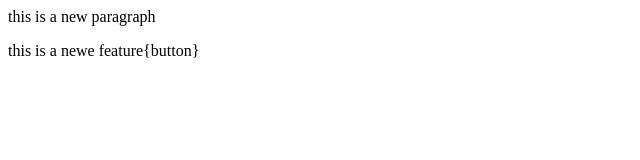
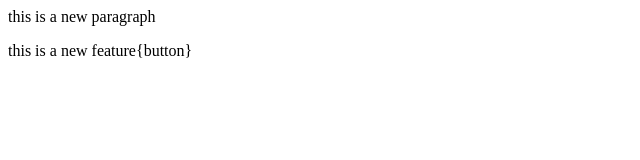
Before and after one commit to Veeresh5844/LocalRepo, a plain HTML site: page index.html in a window 1280 px wide. Shown: the full height of the page, 0-640 px from the left. Drawn offline with Linux system fonts and the light colour scheme.

Commit message:
index.html updated

```diff
--- a/index.html
+++ b/index.html
@@ -1,2 +1,2 @@
 <p>this is a new paragraph</p>
-<p>this is a newe feature{button} </p>
+<p>this is a new feature{button} </p>
```
